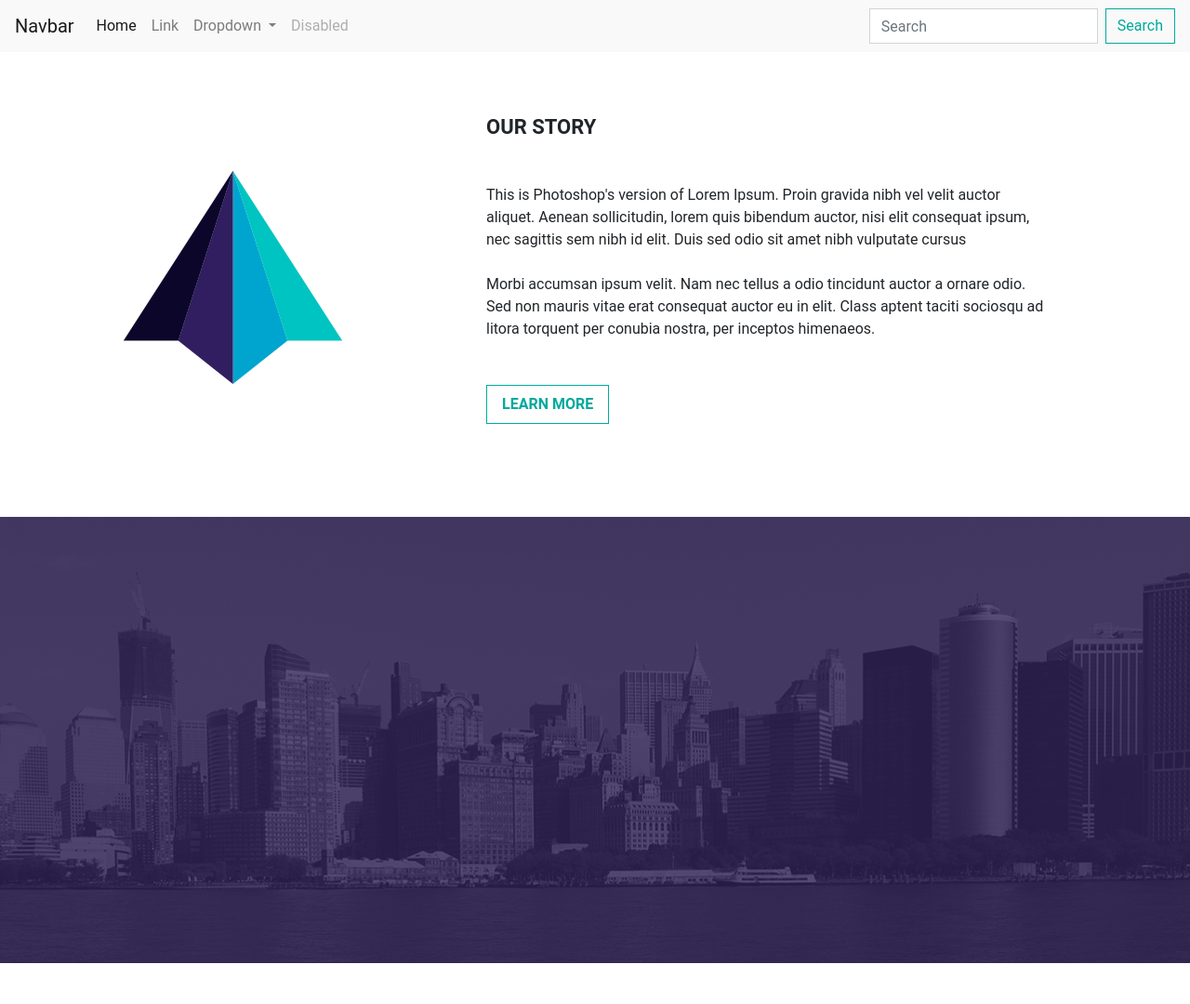
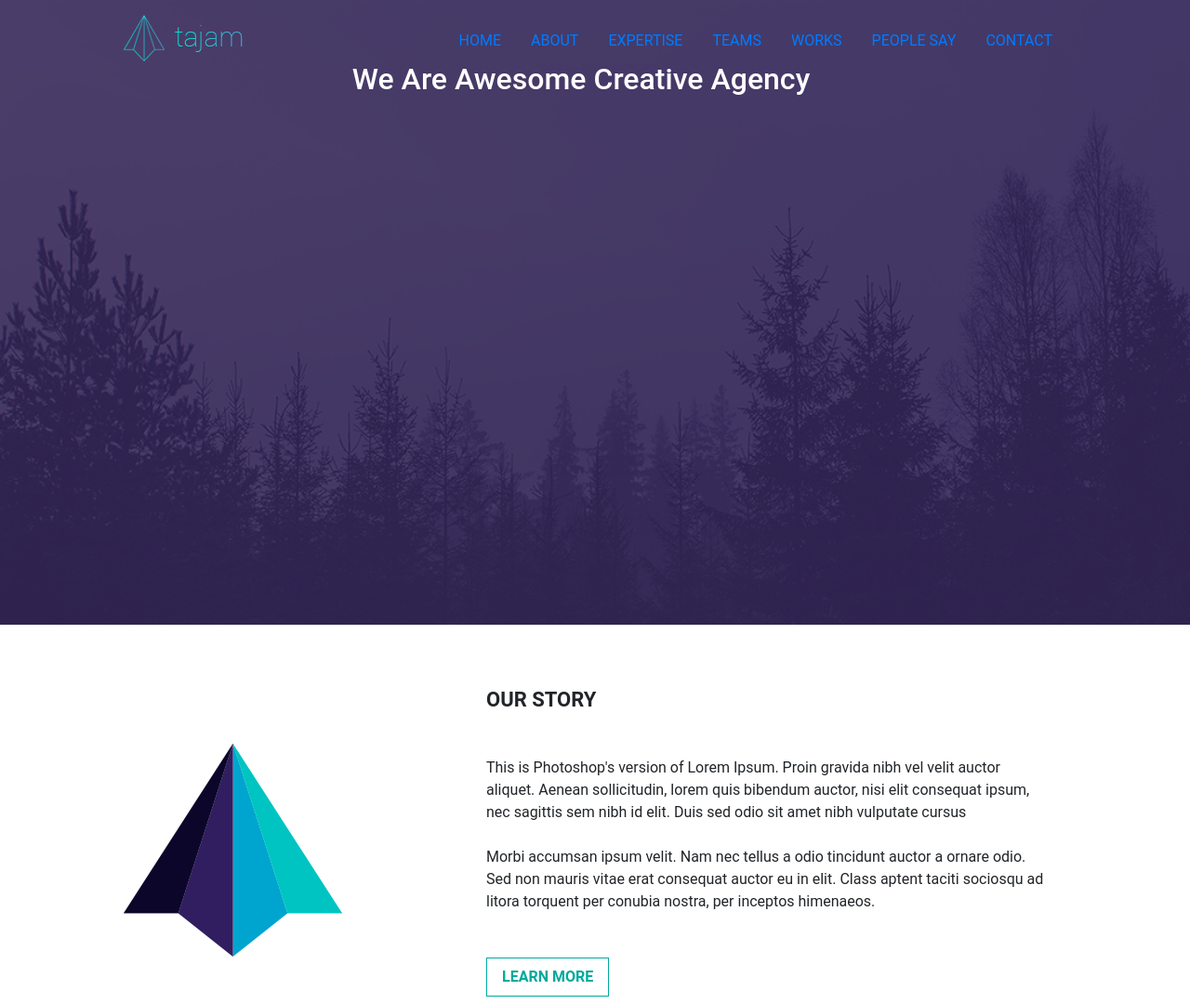
Before and after one commit to buratinok/test-page, a website: page src/pages/index.html in a window 1280 px wide. Shown: the top 1080 px of the page at 93% size. Before the commit the page ends 1036 px from the top, so only its background shows below. Drawn offline with nearby package versions, Linux system fonts and the light colour scheme; files that its build step writes are made by us from their sources; files whose address does not match are found by name.

Commit message:
Хедер не доделан

```diff
--- /dev/null
+++ b/src/assets/scss/components/_header.scss
@@ -0,0 +1,25 @@
+header {
+	position: relative;
+	height: 672px;
+	background-image: url("../img/header/header-mage.jpg");
+	background-clip: padding-box;
+    background-origin: border-box;
+    background-position: bottom center;
+    background-size: cover;
+    background-repeat: no-repeat;
+
+    &:before {
+    	position: absolute;
+    	background: #302256;
+    	content: "";
+    	width: 100%;
+    	height: 100%;
+    	top: 0;
+    	left: 0;
+    	opacity: .85;
+    	z-index: 0;
+    }
+    h2 {
+        color: white;
+    }
+}
--- a/src/assets/scss/style.scss
+++ b/src/assets/scss/style.scss
@@ -18,6 +18,8 @@
 @import "global";
 
 // <!--section header-->
+@import "components/header";
+
 // <!--section We Are Awesome Creative Agency-->
 // <!--section OUR STORY-->
 @import "components/ourstory";
--- /dev/null
+++ b/src/partials/components/header/header.html
@@ -0,0 +1,38 @@
+<header>
+    <div class="container">
+        <div class="row">
+            <div class="col-2 header-logo mt-3 ml-5">
+                <img src="assets/img/header/logo.png" alt="">
+            </div>
+            <div class="col-9 mt-4">
+
+                <ul class="nav justify-content-end">
+                    <li class="nav-item">
+                        <a class="nav-link active" href="#">HOME</a>
+                    </li>
+                    <li class="nav-item">
+                        <a class="nav-link" href="#">ABOUT</a>
+                    </li>
+                    <li class="nav-item">
+                        <a class="nav-link" href="#">EXPERTISE</a>
+                    </li>
+                    <li class="nav-item">
+                        <a class="nav-link" href="#">TEAMS</a>
+                    </li>
+                    <li class="nav-item">
+                        <a class="nav-link" href="#">WORKS</a>
+                    </li>
+                    <li class="nav-item">
+                        <a class="nav-link" href="#">PEOPLE SAY</a>
+                    </li>
+                    <li class="nav-item">
+                        <a class="nav-link" href="#">CONTACT</a>
+                    </li>
+                </ul>
+            </div>
+        </div>
+    </div>
+    <div class=" col-12 row justify-content-center align-items-center">
+        <h2 class="">We Are Awesome Creative Agency</h2>
+    </div>
+</header>
--- a/src/partials/components/header/mini/header.html
+++ /dev/null
@@ -1,37 +0,0 @@
-<nav class="navbar navbar-expand-lg navbar-light bg-light">
-    <a class="navbar-brand" href="#">Navbar</a>
-    <button class="navbar-toggler" type="button" data-toggle="collapse" data-target="#navbarSupportedContent"
-            aria-controls="navbarSupportedContent" aria-expanded="false" aria-label="Toggle navigation">
-        <span class="navbar-toggler-icon"></span>
-    </button>
-
-    <div class="collapse navbar-collapse" id="navbarSupportedContent">
-        <ul class="navbar-nav mr-auto">
-            <li class="nav-item active">
-                <a class="nav-link" href="#">Home <span class="sr-only">(current)</span></a>
-            </li>
-            <li class="nav-item">
-                <a class="nav-link" href="#">Link</a>
-            </li>
-            <li class="nav-item dropdown">
-                <a class="nav-link dropdown-toggle" href="#" id="navbarDropdown" role="button"
-                   data-toggle="dropdown" aria-haspopup="true" aria-expanded="false">
-                    Dropdown
-                </a>
-                <div class="dropdown-menu" aria-labelledby="navbarDropdown">
-                    <a class="dropdown-item" href="#">Action</a>
-                    <a class="dropdown-item" href="#">Another action</a>
-                    <div class="dropdown-divider"></div>
-                    <a class="dropdown-item" href="#">Something else here</a>
-                </div>
-            </li>
-            <li class="nav-item">
-                <a class="nav-link disabled" href="#" tabindex="-1" aria-disabled="true">Disabled</a>
-            </li>
-        </ul>
-        <form class="form-inline my-2 my-lg-0">
-            <input class="form-control mr-sm-2" type="search" placeholder="Search" aria-label="Search">
-            <button class="btn btn-outline-success my-2 my-sm-0" type="submit">Search</button>
-        </form>
-    </div>
-</nav>
```
Also changed, not shown: src/assets/img/header/header-mage.jpg (renamed from src/assets/img/header-mage.jpg), src/assets/img/header/logo.png (added).
